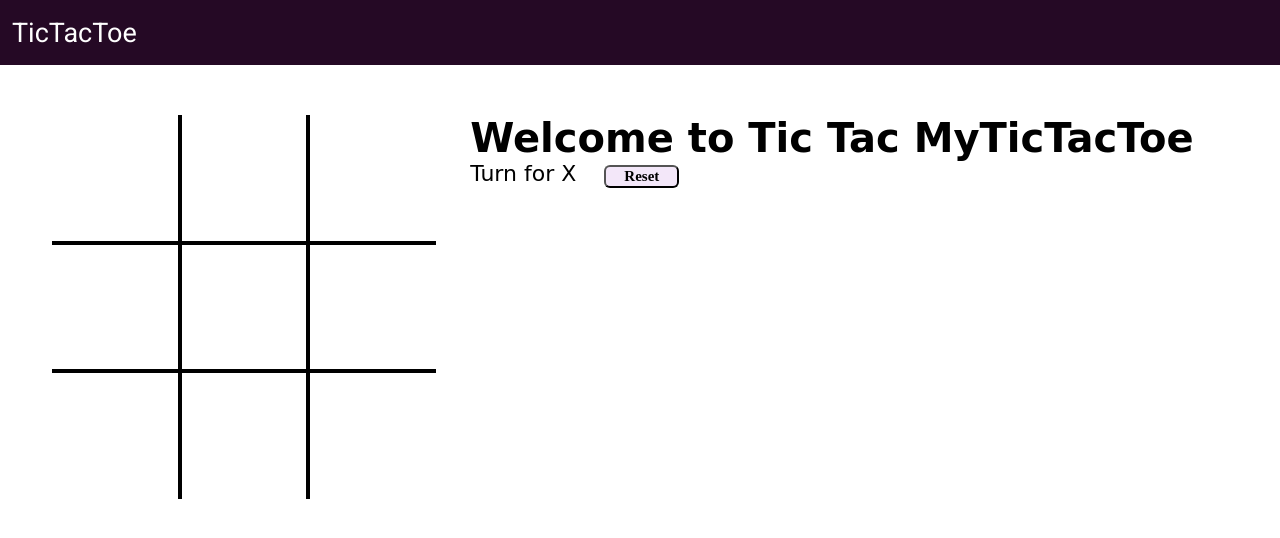
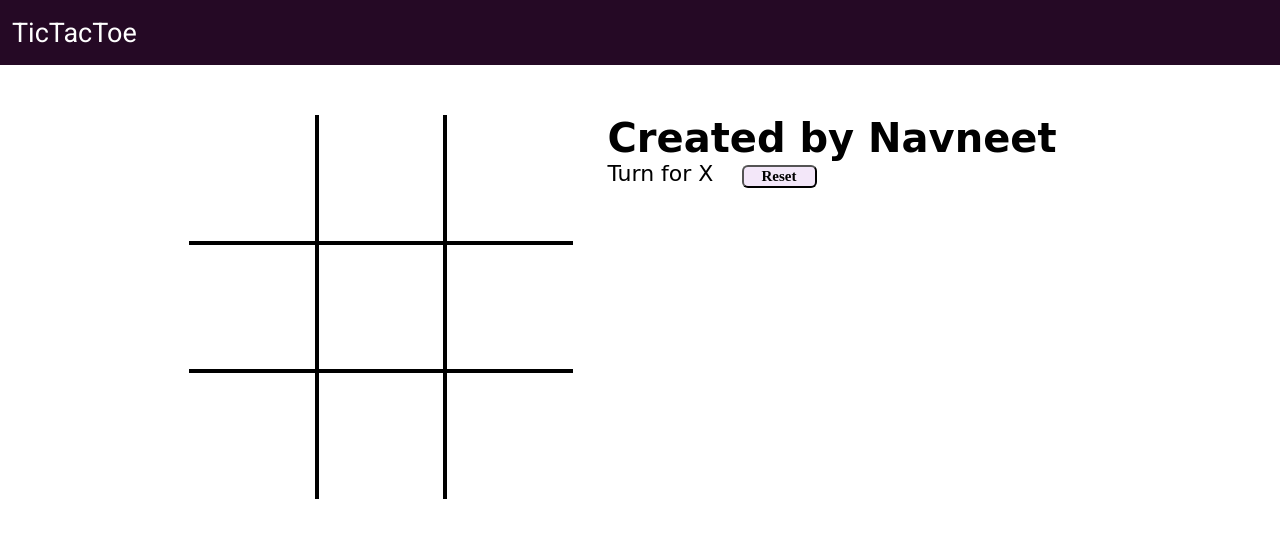
Before and after one commit to Navneet71/JS-mini-project, a plain HTML site: page game.html in a window 1280 px wide. Drawn offline with Linux system fonts and the light colour scheme; a web font is replaced by a local one.

Commit message:
Update game.html

```diff
--- a/game.html
+++ b/game.html
@@ -28,7 +28,7 @@
         <div class="box bb-0 br-0"><span class="boxtext"></span></div>
       </div>
       <div class="gameInfo">
-        <h1>Welcome to Tic Tac MyTicTacToe</h1>
+        <h1>Created by Navneet</h1>
         <div>
           <span class="info">Turn for X</span>
           <button id="reset">Reset</button>
```
